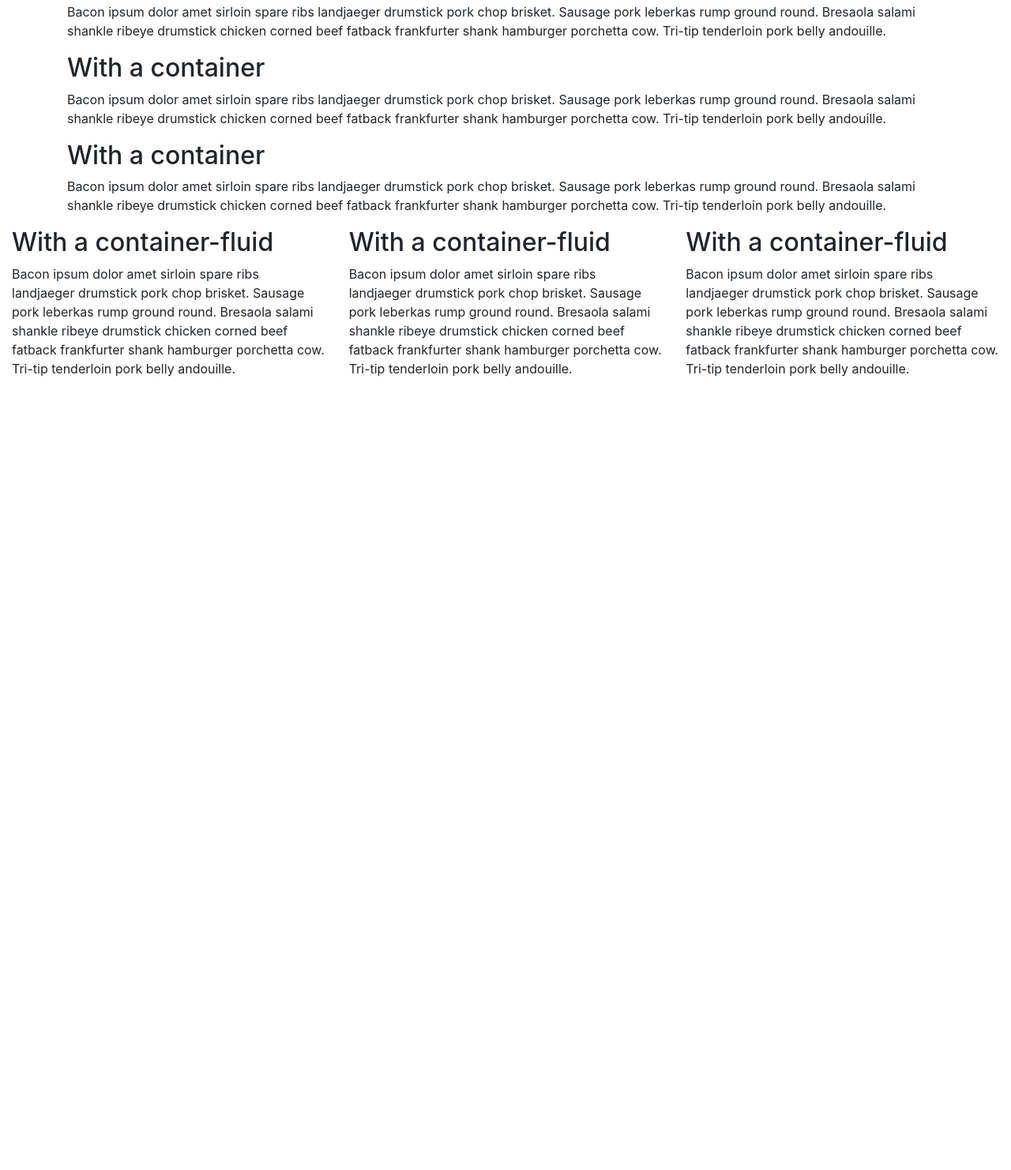
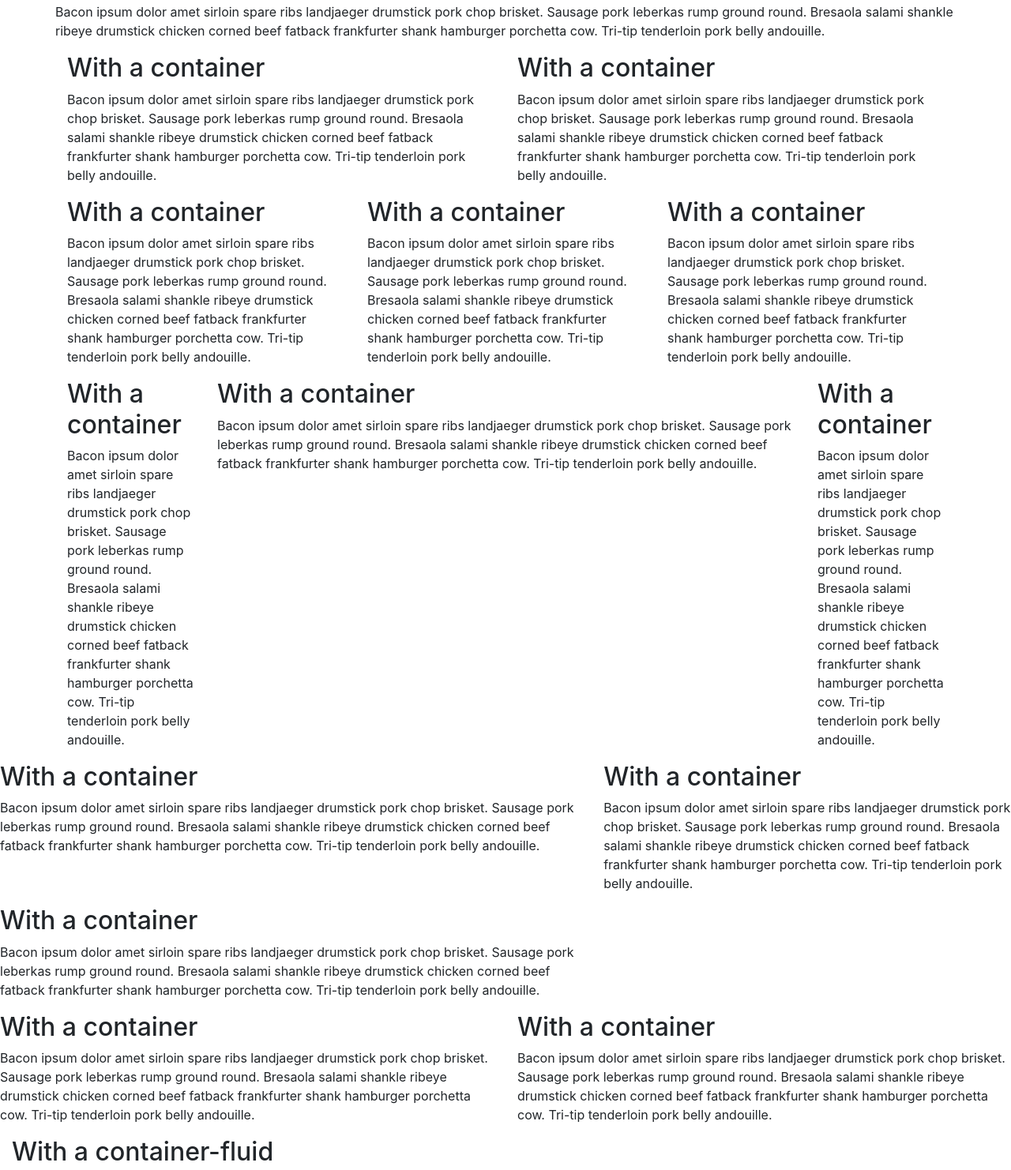
Before and after one commit to JuliePretzlaff/Bootstrap-Practice, a plain HTML site: page Bootstrap/index.html in a window 1280 px wide. Shown: the part 43-1525 px from the top of the page at 79% size. Before the commit the page ends 800 px from the top, so only its background shows below. Drawn offline with nearby package versions, Linux system fonts and the light colour scheme.

Commit message:
end of class example

```diff
--- a/Bootstrap/index.html
+++ b/Bootstrap/index.html
@@ -13,27 +13,81 @@
 
 
     <div class="container">
+        <div class="row">
+            <h2>With a container</h2>
+            <p>Bacon ipsum dolor amet sirloin spare ribs landjaeger drumstick pork chop brisket. Sausage pork leberkas rump ground round. Bresaola salami shankle ribeye drumstick chicken corned beef fatback frankfurter shank hamburger porchetta cow. Tri-tip tenderloin pork belly andouille.</p>
+        </div>
 
+        <div class="row">
+            <div class="col">
                 <h2>With a container</h2>
                 <p>Bacon ipsum dolor amet sirloin spare ribs landjaeger drumstick pork chop brisket. Sausage pork leberkas rump ground round. Bresaola salami shankle ribeye drumstick chicken corned beef fatback frankfurter shank hamburger porchetta cow. Tri-tip tenderloin pork belly andouille.</p>
-
+            </div>
+            <div class="col">
                 <h2>With a container</h2>
                 <p>Bacon ipsum dolor amet sirloin spare ribs landjaeger drumstick pork chop brisket. Sausage pork leberkas rump ground round. Bresaola salami shankle ribeye drumstick chicken corned beef fatback frankfurter shank hamburger porchetta cow. Tri-tip tenderloin pork belly andouille.</p>
+            </div>
+        </div>
 
+        <div class="row">
+            <div class="col">
                 <h2>With a container</h2>
                 <p>Bacon ipsum dolor amet sirloin spare ribs landjaeger drumstick pork chop brisket. Sausage pork leberkas rump ground round. Bresaola salami shankle ribeye drumstick chicken corned beef fatback frankfurter shank hamburger porchetta cow. Tri-tip tenderloin pork belly andouille.</p>
+            </div>
+            <div class="col">
+                <h2>With a container</h2>
+                <p>Bacon ipsum dolor amet sirloin spare ribs landjaeger drumstick pork chop brisket. Sausage pork leberkas rump ground round. Bresaola salami shankle ribeye drumstick chicken corned beef fatback frankfurter shank hamburger porchetta cow. Tri-tip tenderloin pork belly andouille.</p>
+            </div>
+            <div class="col">
+                <h2>With a container</h2>
+                <p>Bacon ipsum dolor amet sirloin spare ribs landjaeger drumstick pork chop brisket. Sausage pork leberkas rump ground round. Bresaola salami shankle ribeye drumstick chicken corned beef fatback frankfurter shank hamburger porchetta cow. Tri-tip tenderloin pork belly andouille.</p>
+            </div>
+        </div>
+
+        <div class="row">
+            <div class="col-2">
+                <h2>With a container</h2>
+                <p>Bacon ipsum dolor amet sirloin spare ribs landjaeger drumstick pork chop brisket. Sausage pork leberkas rump ground round. Bresaola salami shankle ribeye drumstick chicken corned beef fatback frankfurter shank hamburger porchetta cow. Tri-tip tenderloin pork belly andouille.</p>
+            </div>
+            <div class="col-8">
+                <h2>With a container</h2>
+                <p>Bacon ipsum dolor amet sirloin spare ribs landjaeger drumstick pork chop brisket. Sausage pork leberkas rump ground round. Bresaola salami shankle ribeye drumstick chicken corned beef fatback frankfurter shank hamburger porchetta cow. Tri-tip tenderloin pork belly andouille.</p>
+            </div>
+            <div class="col-2">
+                <h2>With a container</h2>
+                <p>Bacon ipsum dolor amet sirloin spare ribs landjaeger drumstick pork chop brisket. Sausage pork leberkas rump ground round. Bresaola salami shankle ribeye drumstick chicken corned beef fatback frankfurter shank hamburger porchetta cow. Tri-tip tenderloin pork belly andouille.</p>
+            </div>
+        </div>
+
+
     </div>
 
     <div class="container-fluid">
         <div class="row">
-            <div class="col">
-                <h2>With a container-fluid</h2>
-                <p>Bacon ipsum dolor amet sirloin spare ribs landjaeger drumstick pork chop brisket. Sausage pork leberkas rump ground round. Bresaola salami shankle ribeye drumstick chicken corned beef fatback frankfurter shank hamburger porchetta cow. Tri-tip tenderloin pork belly andouille.</p>
+            <div class="row">
+                <div class="col">
+                    <h2>With a container</h2>
+                    <p>Bacon ipsum dolor amet sirloin spare ribs landjaeger drumstick pork chop brisket. Sausage pork leberkas rump ground round. Bresaola salami shankle ribeye drumstick chicken corned beef fatback frankfurter shank hamburger porchetta cow. Tri-tip tenderloin pork belly andouille.</p>
+                </div>
+                <div class="col-5">
+                    <h2>With a container</h2>
+                    <p>Bacon ipsum dolor amet sirloin spare ribs landjaeger drumstick pork chop brisket. Sausage pork leberkas rump ground round. Bresaola salami shankle ribeye drumstick chicken corned beef fatback frankfurter shank hamburger porchetta cow. Tri-tip tenderloin pork belly andouille.</p>
+                </div>
+                <div class="col-7">
+                    <h2>With a container</h2>
+                    <p>Bacon ipsum dolor amet sirloin spare ribs landjaeger drumstick pork chop brisket. Sausage pork leberkas rump ground round. Bresaola salami shankle ribeye drumstick chicken corned beef fatback frankfurter shank hamburger porchetta cow. Tri-tip tenderloin pork belly andouille.</p>
+                </div>
             </div>
 
-            <div class="col">
-                <h2>With a container-fluid</h2>
-                <p>Bacon ipsum dolor amet sirloin spare ribs landjaeger drumstick pork chop brisket. Sausage pork leberkas rump ground round. Bresaola salami shankle ribeye drumstick chicken corned beef fatback frankfurter shank hamburger porchetta cow. Tri-tip tenderloin pork belly andouille.</p>
+            <div class="row">
+                <div class="col">
+                    <h2>With a container</h2>
+                    <p>Bacon ipsum dolor amet sirloin spare ribs landjaeger drumstick pork chop brisket. Sausage pork leberkas rump ground round. Bresaola salami shankle ribeye drumstick chicken corned beef fatback frankfurter shank hamburger porchetta cow. Tri-tip tenderloin pork belly andouille.</p>
+                </div>
+                <div class="col">
+                    <h2>With a container</h2>
+                    <p>Bacon ipsum dolor amet sirloin spare ribs landjaeger drumstick pork chop brisket. Sausage pork leberkas rump ground round. Bresaola salami shankle ribeye drumstick chicken corned beef fatback frankfurter shank hamburger porchetta cow. Tri-tip tenderloin pork belly andouille.</p>
+                </div>
             </div>
 
             <div class="col">
```
